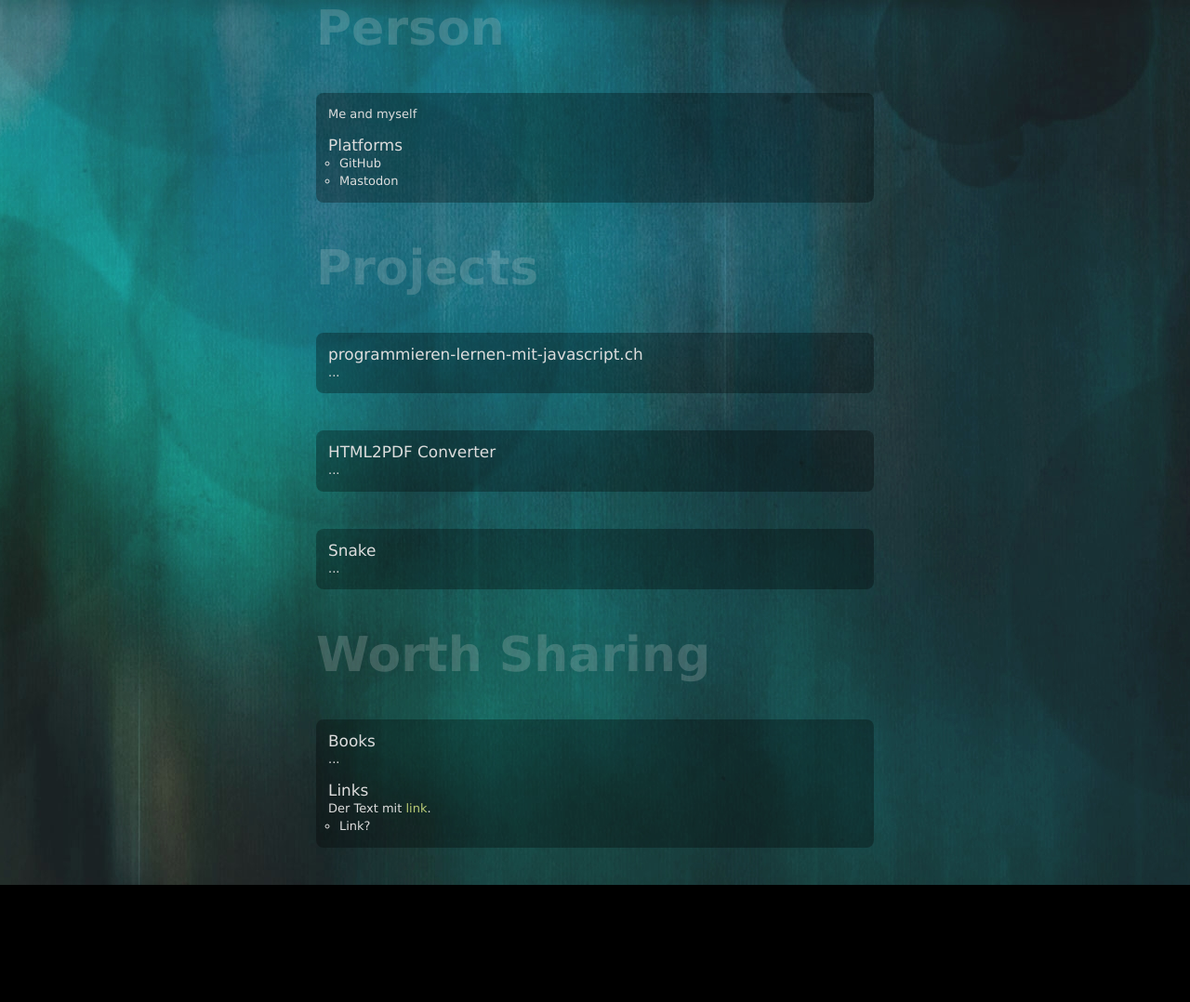
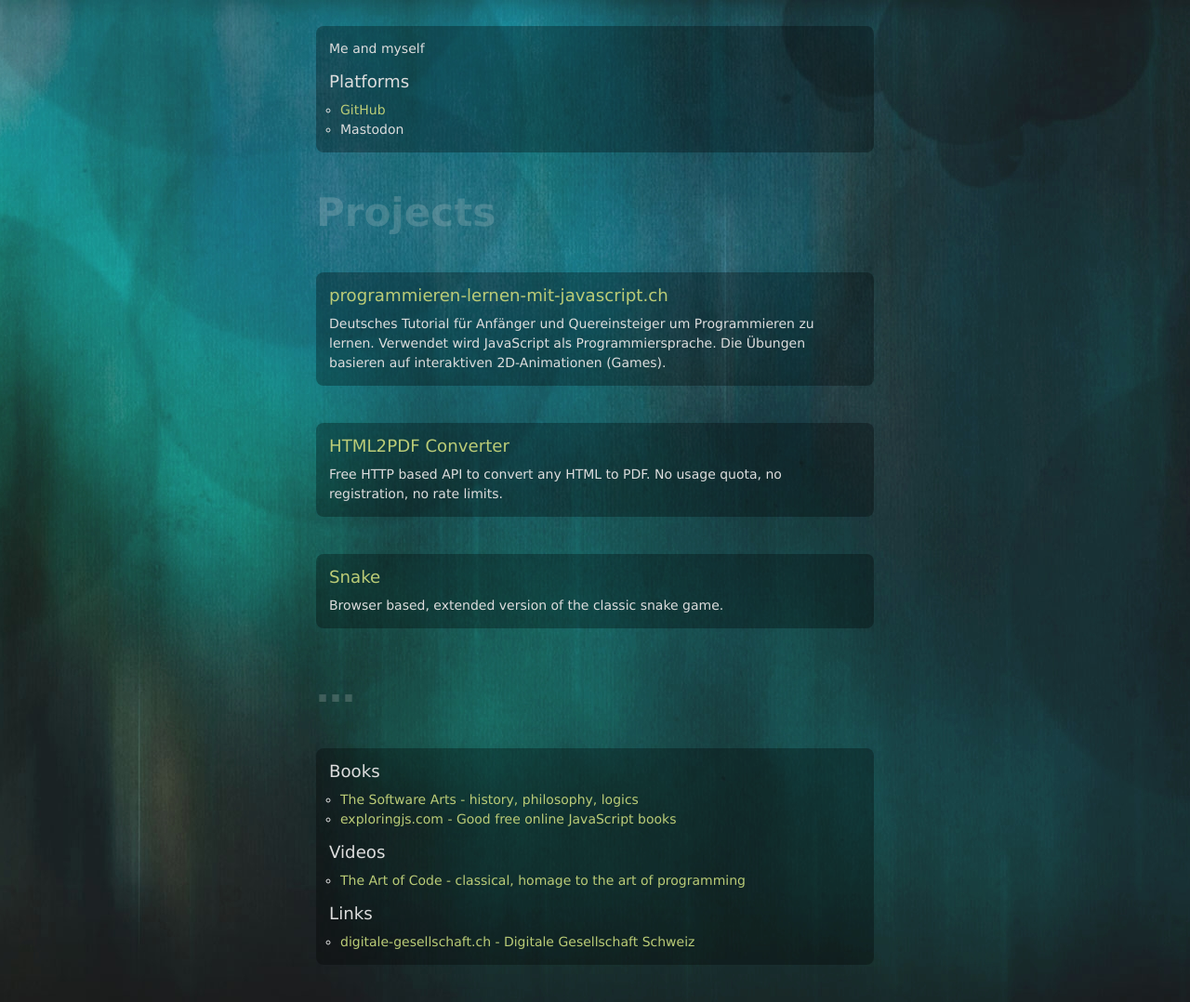
Before and after one commit to ideadapt/ideadapt-net, a plain HTML site: page index.html in a window 1280 px wide. Shown: the whole page at 93% size. Before the commit the page ends 952 px from the top, so only its background shows below. Drawn offline with Linux system fonts and the light colour scheme.

Commit message:
some more content and layout.

```diff
--- a/index.html
+++ b/index.html
@@ -2,6 +2,7 @@
 <html lang="en">
 <head>
     <meta charset="UTF-8">
+    <meta name="viewport" content="width=device-width, initial-scale=1.0">
     <link rel="shortcut icon" type="image/ico" href="ia_logo.ico"/>
     <title>ideadapt.net</title>
     <style>
@@ -28,15 +29,22 @@
             text-decoration: none;
             color: #DDDDDD;
             font-family: "Lucida Grande", "Lucida Sans Unicode", Verdana, Arial, Helvetica, sans-serif;
-            font-size: 13px;
         }
 
         :focus {
             outline: 0;
         }
 
+        html {
+            font-size: 14px;
+        }
+
         body {
-            background: url("bodybg_bright.jpg") no-repeat fixed center top #000000;
+            margin-top: 2rem;
+            background-image: url("bodybg_bright.jpg");
+            background-repeat: no-repeat;
+            background-position: center top;
+            background-color: #000;
         }
 
         #wrapper {
@@ -52,7 +60,7 @@
 
         h1 {
             display: block;
-            font-size: 4rem;
+            font-size: 3rem;
             margin-bottom: 40px;
             opacity: 0.2;
         }
@@ -73,7 +81,8 @@
         h2 {
             font-size: 1.3rem;
             font-weight: normal;
-            font-family: "Lucida Grande", "Lucida Sans Unicode", Verdana, Arial, Helvetica, sans-serif
+            font-family: "Lucida Grande", "Lucida Sans Unicode", Verdana, Arial, Helvetica, sans-serif;
+            margin-bottom: 10px;
         }
 
         h2:not(:first-of-type), p + h2, ul + h2{
@@ -94,40 +103,46 @@
 </head>
 <body>
 <div id="wrapper">
-    <h1>Person</h1>
     <article>
         <p>Me and myself</p>
         <h2>Platforms</h2>
         <ul>
-            <li>GitHub</li>
+            <li><a href="https://github.com/ideadapt">GitHub</a></li>
             <li>Mastodon</li>
         </ul>
     </article>
 
     <h1>Projects</h1>
     <article>
-        <h2>programmieren-lernen-mit-javascript.ch</h2>
-        <p>...</p>
+        <h2><a href="https://programmieren-lernen-mit-javascript.ch/">programmieren-lernen-mit-javascript.ch</a></h2>
+        <p>Deutsches Tutorial für Anfänger und Quereinsteiger um Programmieren zu lernen.
+        Verwendet wird JavaScript als Programmiersprache. Die Übungen basieren auf interaktiven 2D-Animationen (Games).</p>
     </article>
 
     <article>
-        <h2>HTML2PDF Converter</h2>
-        <p>...</p>
+        <h2><a href="https://html2pdf.fly.dev/">HTML2PDF Converter</a></h2>
+        <p>Free HTTP based API to convert any HTML to PDF. No usage quota, no registration, no rate limits.</p>
     </article>
 
     <article>
-        <h2>Snake</h2>
-        <p>...</p>
+        <h2><a href="...">Snake</a></h2>
+        <p>Browser based, extended version of the classic snake game.</p>
     </article>
 
-    <h1>Worth Sharing</h1>
+    <h1>&hellip;</h1>
     <article>
         <h2>Books</h2>
-        <p>...</p>
+        <ul>
+            <li><a href="https://mitpress.mit.edu/9780262039703/the-software-arts/">The Software Arts - history, philosophy, logics</a></li>
+            <li><a href="https://exploringjs.com/">exploringjs.com - Good free online JavaScript books</a></li>
+        </ul>
+        <h2>Videos</h2>
+        <ul>
+            <li><a href="https://www.youtube.com/watch?v=6avJHaC3C2U">The Art of Code - classical, homage to the art of programming</a></li>
+        </ul>
         <h2>Links</h2>
-        <p>Der Text mit <a href="http://localhost:8080">link</a>.</p>
         <ul>
-            <li>Link?</li>
+            <li><a href="https://www.digitale-gesellschaft.ch/">digitale-gesellschaft.ch - Digitale Gesellschaft Schweiz</a></li>
         </ul>
     </article>
 </div>
```
